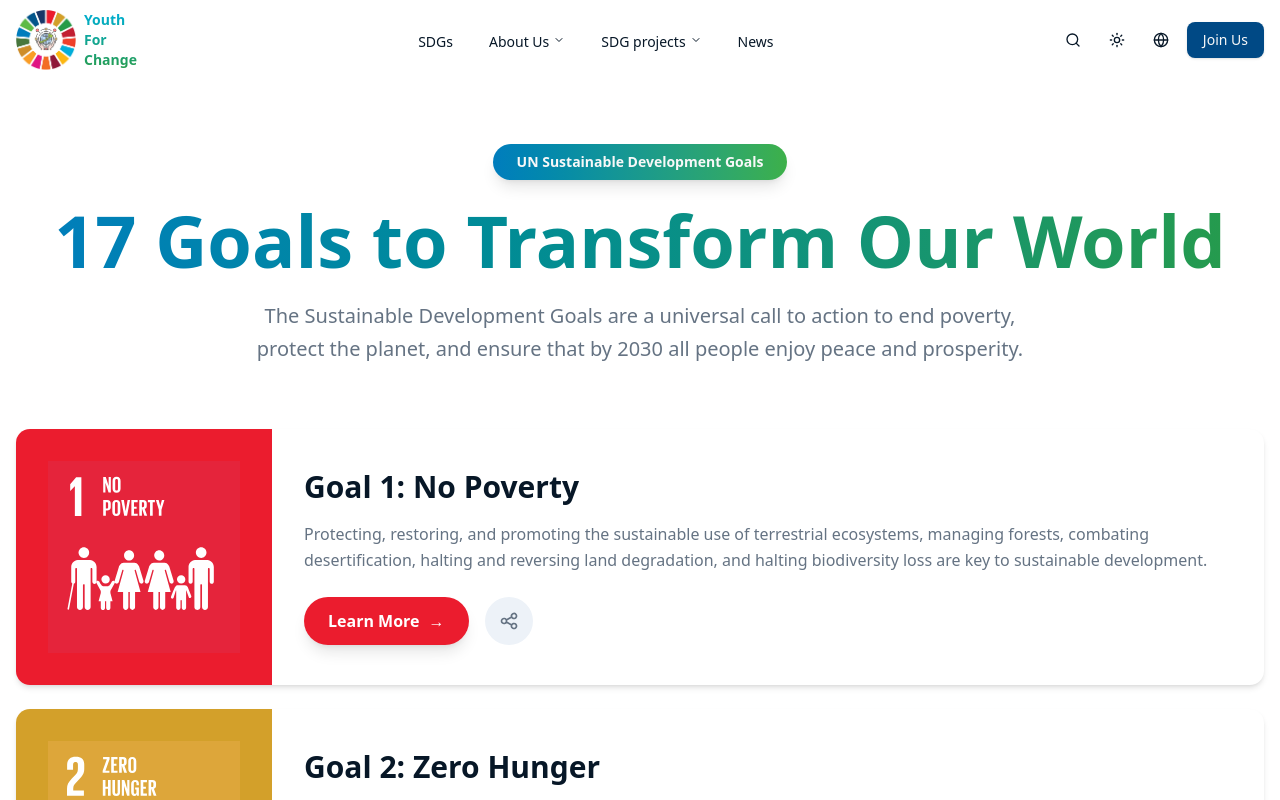
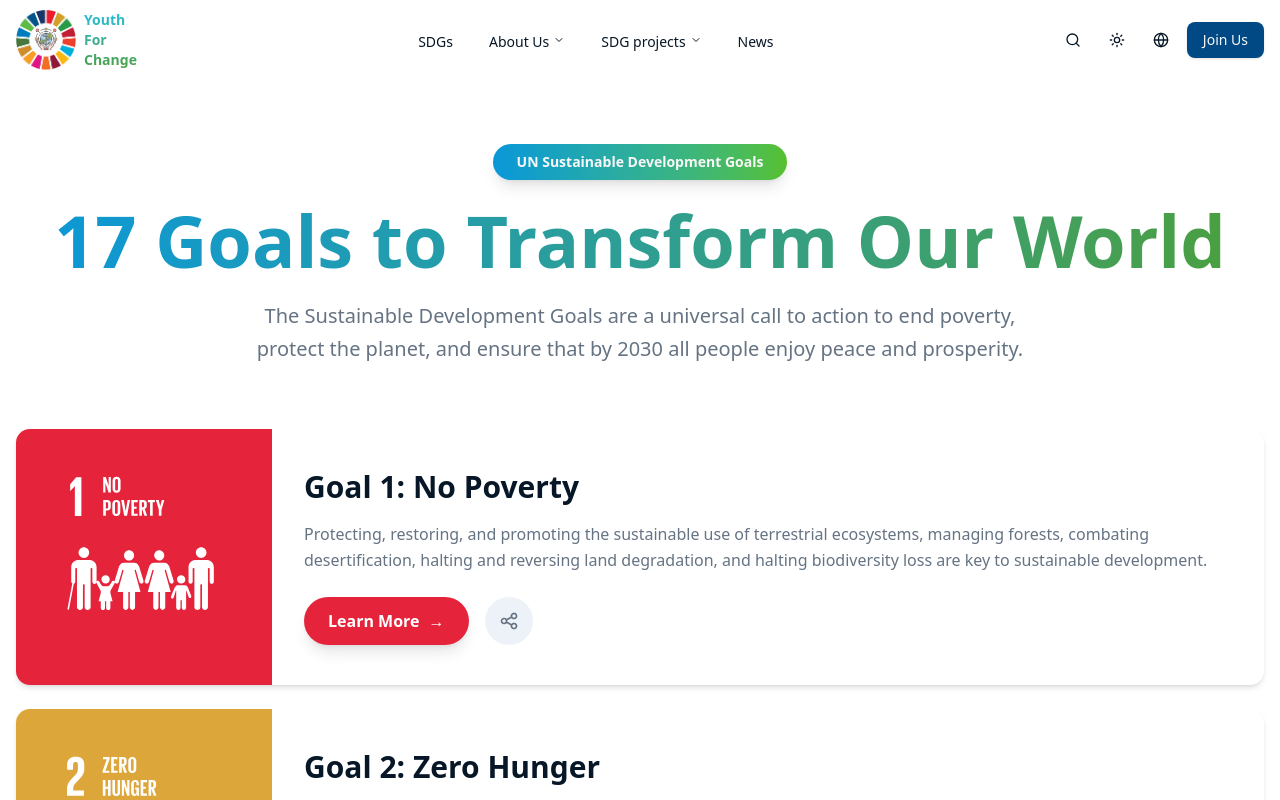
Before and after one commit to ldanh270/youth-for-change, a Next.js app: page /sdgs in a window 1280 px wide. Shown: the top 800 px of the page. Built offline with nearby package versions, Linux system fonts and the light colour scheme.

Commit message:
fix(global.css): fix sdgs colors unmatch

```diff
--- a/src/app/globals.css
+++ b/src/app/globals.css
@@ -257,23 +257,23 @@
     --sidebar-ring: oklch(0.72 0.16 150);
 
     /* --- 17 SDGs Colors --- */
-    --sdg-1: #eb1c2e;
-    --sdg-2: #d3a02a;
-    --sdg-3: #279b48;
-    --sdg-4: #c21f32;
-    --sdg-5: #ef402b;
-    --sdg-6: #01aed9;
-    --sdg-7: #fcb712;
-    --sdg-8: #8f1838;
-    --sdg-9: #f36d26;
-    --sdg-10: #e01483;
-    --sdg-11: #fa9d26;
-    --sdg-12: #cf8e2a;
-    --sdg-13: #48783e;
-    --sdg-14: #017dbd;
-    --sdg-15: #3db049;
-    --sdg-16: #02558b;
-    --sdg-17: #183668;
+    --sdg-1: #e5243b;
+    --sdg-2: #dda63a;
+    --sdg-3: #4c9f38;
+    --sdg-4: #c5192d;
+    --sdg-5: #ff3a21;
+    --sdg-6: #26bde2;
+    --sdg-7: #fcc30b;
+    --sdg-8: #a21942;
+    --sdg-9: #fd6925;
+    --sdg-10: #dd1367;
+    --sdg-11: #fd9d24;
+    --sdg-12: #bf8b2e;
+    --sdg-13: #3f7e44;
+    --sdg-14: #0a97d9;
+    --sdg-15: #56c02b;
+    --sdg-16: #00689d;
+    --sdg-17: #19486a;
 
     /* Chart Colors */
     --chart-1: oklch(0.4 0.12 250);
```
